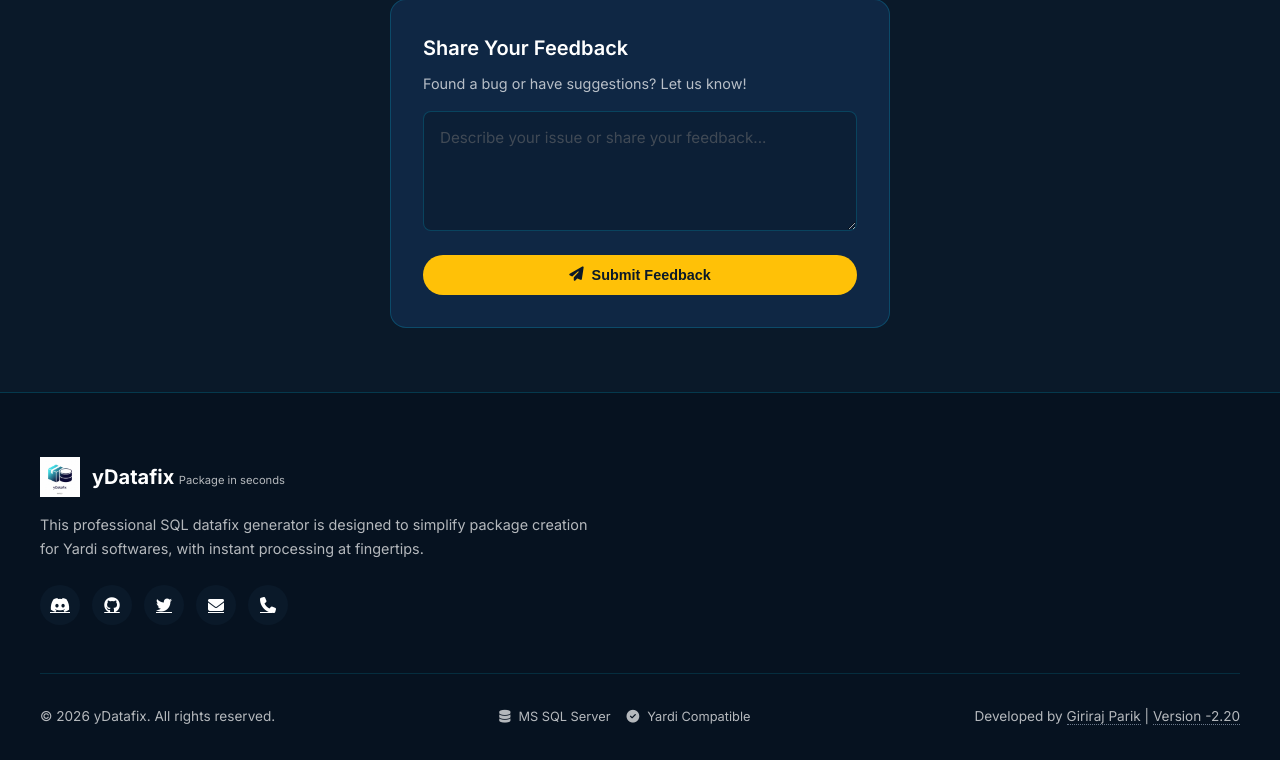
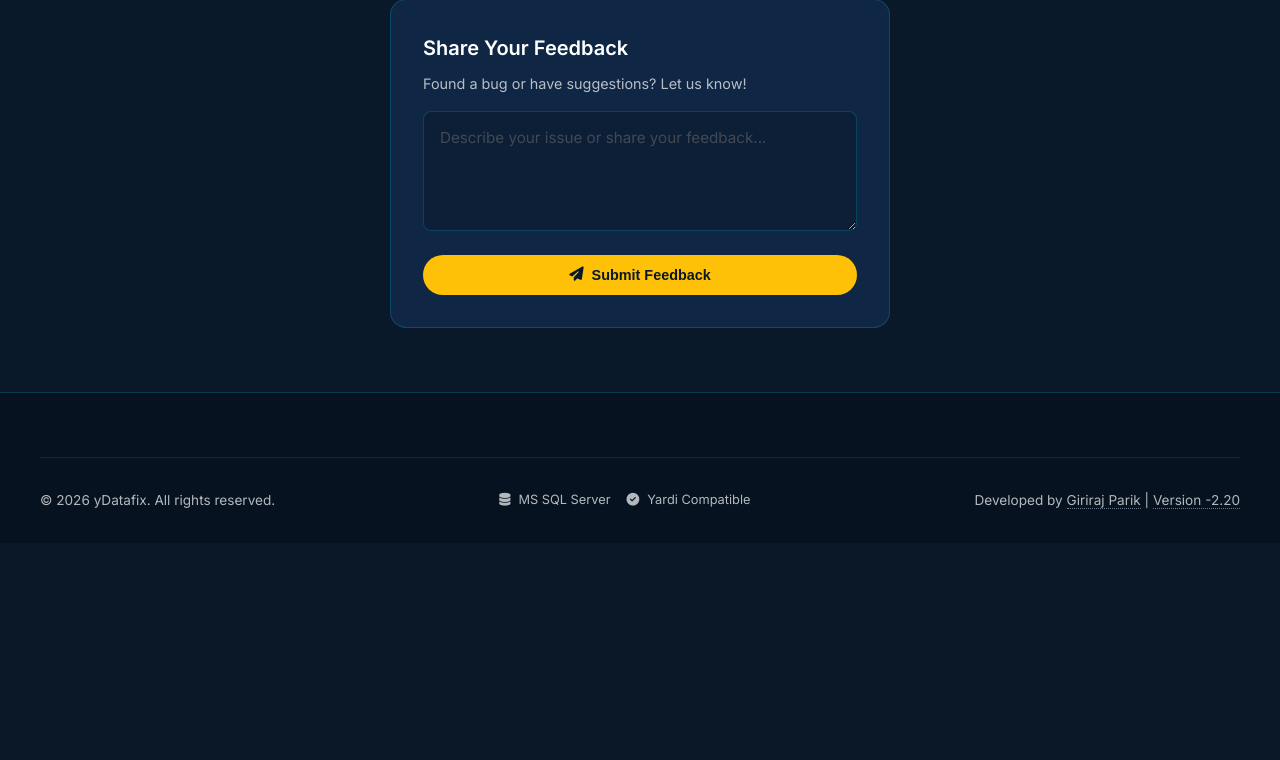
Before and after one commit to abhirs2183-sys/VercelAppPreTest10, a Flask app: page / in a window 1280 px wide. Shown: the part 1920-2680 px from the top of the page. After the commit the page ends 2429 px from the top, so only its background shows below. Run offline with Flask 3, Linux system fonts and the light colour scheme.

Commit message:
Remove the brand description and social icons from the footer
Remove the `footer-brand` div and `footer-content` wrapper from `Datafix-Assembler/templates/index.html`.

Replit-Commit-Author: Agent
Replit-Commit-Session-Id: 6f2393e9-d22b-47c7-870d-32ca7653e3f1
Replit-Commit-Checkpoint-Type: full_checkpoint
Replit-Commit-Event-Id: 070c9449-b802-4341-96dc-1a8600c809fe
Replit-Commit-Screenshot-Url: https://storage.googleapis.com/screenshot-production-us-central1/3609cdba-fad6-4098-9915-40c1b5dedb33/6f2393e9-d22b-47c7-870d-32ca7653e3f1/t3Bh5qu
Replit-Helium-Checkpoint-Created: true

```diff
--- a/Datafix-Assembler/templates/index.html
+++ b/Datafix-Assembler/templates/index.html
@@ -140,25 +140,6 @@
     </main>
 
     <footer class="footer">
-        <div class="footer-content">
-            <div class="footer-brand">
-                <div class="footer-logo">
-                    <img src="{{ url_for('static', filename='images/logo.png') }}" alt="yDatafix Logo">
-                    <div>
-                        <span class="brand-name">yDatafix</span>
-                        <span class="brand-tagline">Package in seconds</span>
-                    </div>
-                </div>
-                <p class="footer-description">This professional SQL datafix generator is designed to simplify package creation for Yardi softwares, with instant processing at fingertips.</p>
-                <div class="social-icons">
-                    <a href="#" class="social-icon"><i class="fab fa-discord"></i></a>
-                    <a href="#" class="social-icon"><i class="fab fa-github"></i></a>
-                    <a href="#" class="social-icon"><i class="fab fa-twitter"></i></a>
-                    <a href="mailto:girirajpariks@gmail.com" class="social-icon" title="Email: girirajpariks@gmail.com"><i class="fas fa-envelope"></i></a>
-                    <a href="tel:+917666948769" class="social-icon" title="Phone: +91 7666948769"><i class="fas fa-phone"></i></a>
-                </div>
-            </div>
-        </div>
         <div class="footer-bottom">
             <p>&copy; 2026 yDatafix. All rights reserved.</p>
             <div class="footer-badges">
```
Also changed, not shown: attached_assets/Screenshot_20260405-144434_Chrome_1775380656194.jpg (added).
